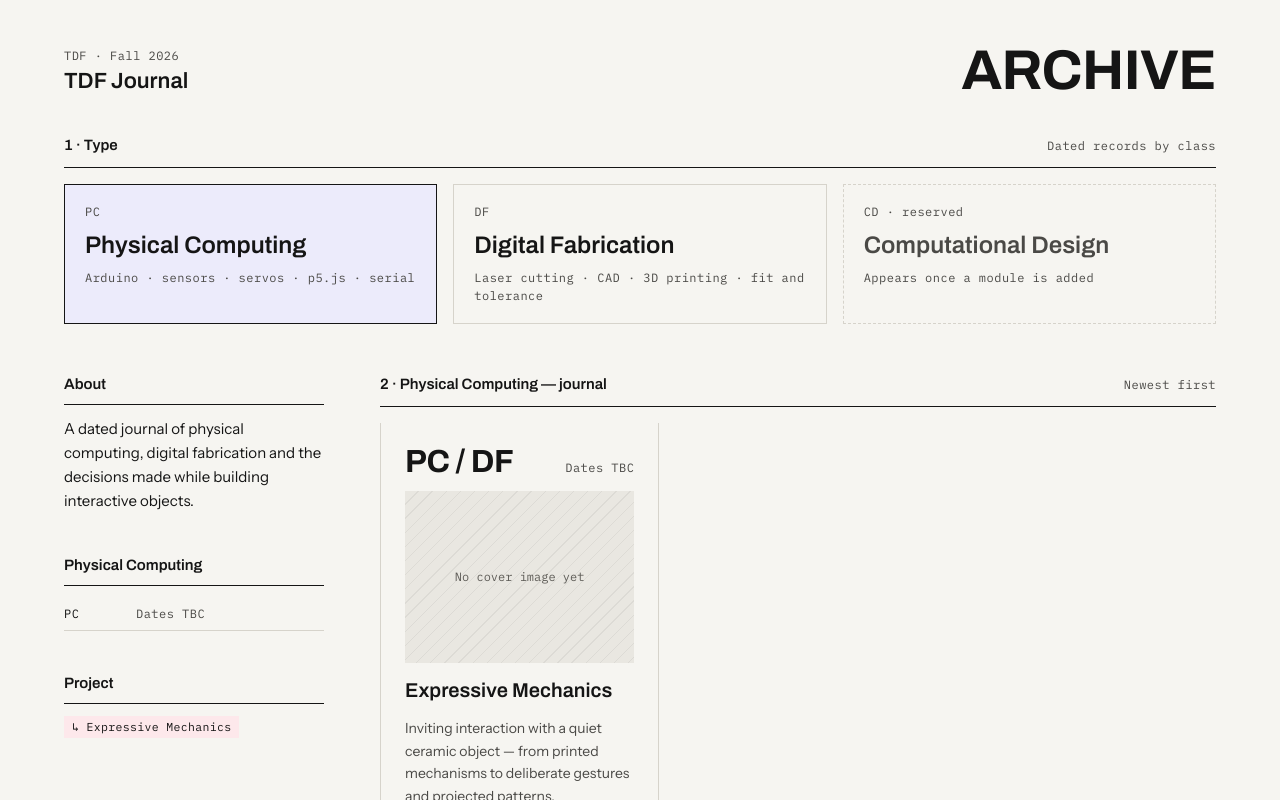
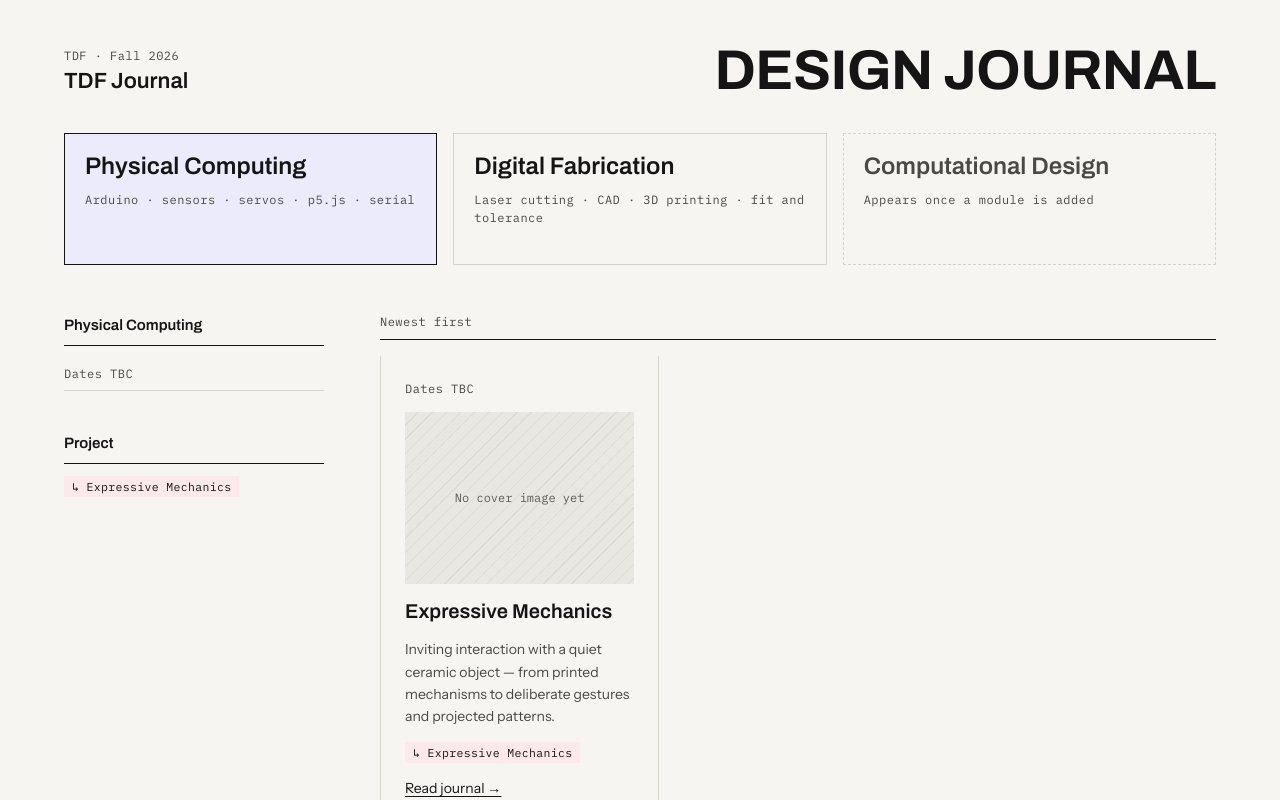
Before and after one commit to Mcflurry-13/tdf-journal, a React (Vite) app: page / in a window 1280 px wide. Shown: the top 800 px of the page. Built offline with nearby package versions, Linux system fonts and the light colour scheme.

Commit message:
Simplify journal homepage and clarify project section titles

```diff
--- a/content/physical-computing/w05/index.mdx
+++ b/content/physical-computing/w05/index.mdx
@@ -12,7 +12,7 @@ status: published
 updatedAt: 2026-10-08
 ---
 
-<Entry date="2026-09-20" title="From a family collection to an interaction">
+<Entry date="2026-09-20" title="Inspiration">
 
 My grandfather collects ceramic crafts, and our home is filled with them. Quiet, fragile and still, they can become easy to overlook. I wanted interaction to bring these objects back into attention and invite associations with family and memory.
 
@@ -25,7 +25,7 @@ A visitor's gesture becomes a projected pattern on a turning vessel. The axisymm
 </Gallery>
 </Entry>
 
-<Entry date="2026-09-20" dateEnd="2026-09-24" title="Iterating the servo mount">
+<Entry date="2026-09-20" dateEnd="2026-09-24" title="Iteration · Servo Mount">
 
 I printed about four mount variants. The early pocket trapped the cable; opening the side helped insertion but reduced support. I revised the walls and added a top-open cable slot so the servo and its wires could lower into place together.
 
@@ -37,7 +37,7 @@ I printed about four mount variants. The early pocket trapped the cable; opening
 <CadViewer src="./files/servo-mount-top-slot.stl" poster="./images/clean-top-slot-trimmed.jpg" caption="Revised mount coupon: supporting walls with a top-open cable slot." />
 </Entry>
 
-<Entry date="2026-09-22" dateEnd="2026-09-24" title="Supporting stable bearing rotation">
+<Entry date="2026-09-22" dateEnd="2026-09-24" title="Iteration · Bearing Support">
 
 The open base let me inspect how the tray was supported. I arranged three upper bearings with three corresponding vertical bearing supports below to guide rotation and keep the tray stable.
 
@@ -54,7 +54,7 @@ The brackets left too much sideways play. Adding spacers and stepped locating pi
 </CadGroup>
 </Entry>
 
-<Entry date="2026-09-22" dateEnd="2026-09-24" title="Fitting the gear to the servo horn">
+<Entry date="2026-09-22" dateEnd="2026-09-24" title="Iteration · Gear Coupling">
 
 The pinion's recess needs to fit the servo arm closely so they rotate together. The first printed pocket jammed at the sharp internal corners; adding rounded relief allowed the arm to seat properly.
 
@@ -72,7 +72,7 @@ I also checked the pinion against the tray gear during assembly, because the hor
 </CadGroup>
 </Entry>
 
-<Entry date="2026-09-24" title="Testing Arduino control">
+<Entry date="2026-09-24" title="Control · Arduino">
 
 The browser sends R to rotate and S to stop. An eight-second timeout stops the motor if no stop command arrives.
 
@@ -83,7 +83,7 @@ The browser sends R to rotate and S to stop. An eight-second timeout stops the m
 <CodeBlock src="./files/turntable_serial_servo.ino" lang="Arduino" />
 </Entry>
 
-<Entry date="2026-09-24" dateEnd="2026-09-29" title="From presence to a deliberate brushstroke">
+<Entry date="2026-09-24" dateEnd="2026-09-29" title="Interaction · Pinch to Draw">
 
 The first version tracked the torso and limbs to detect a person in view. I then switched to MediaPipe Holistic so face and hand tracking could work together, with p5.js drawing the marks.
 
@@ -105,6 +105,6 @@ I tried cloud motifs and Chinese ink-painting prompts, then simplified the decor
 </Gallery>
 </Entry>
 
-<Section title="Prototype in use" intro="The final prototype demonstration.">
+<Section id="prototype-in-use" title="Prototype" intro="The final prototype demonstration.">
 <Video src="./files/prototype-demo-final.mp4" poster="./images/prototype-demo-final-poster.jpg" title="Prototype demonstration" duration="1:00" />
 </Section>
--- a/src/App.tsx
+++ b/src/App.tsx
@@ -57,7 +57,7 @@ function NotFound() {
     <div className="page">
       <p className="mono muted">Not found</p>
       <p>
-        <Link to="/">← Back to the Archive</Link>
+        <Link to="/">← Back to Design Journal</Link>
       </p>
     </div>
   );
--- a/src/components/WeekCard.tsx
+++ b/src/components/WeekCard.tsx
@@ -1,4 +1,4 @@
-import { resolveAsset, typeById } from '../content';
+import { resolveAsset } from '../content';
 import { formatRange } from '../format';
 import { Link } from '../router';
 import type { Week } from '../types';
@@ -11,7 +11,6 @@ export function WeekCard({ week }: { week: Week }) {
   return (
     <article className="card">
       <div className="card-top">
-        <span className="display card-code">{[week.type, ...(week.relatedTypes ?? [])].map(id => typeById(id)?.short).join(' / ')}</span>
         <span className="mono muted">{formatRange(week.dateStart, week.dateEnd)}</span>
       </div>
       {pending ? (
--- a/src/components/WeekHeader.tsx
+++ b/src/components/WeekHeader.tsx
@@ -1,6 +1,6 @@
 import type { ReactNode } from 'react';
 import { sameWeekElsewhere, typeById } from '../content';
-import { formatDate, formatRange, pad2 } from '../format';
+import { formatRange, pad2 } from '../format';
 import { Link } from '../router';
 import type { Week } from '../types';
 import { ProjectTag, TypeTag } from './tags';
@@ -17,11 +17,9 @@ export function WeekHeader({ week, children }: { week: Week; children?: ReactNod
           {week.relatedTypes?.length ? 'Project' : type.short} — W{pad2(week.week)}
         </p>
         <span className="mono">{formatRange(week.dateStart, week.dateEnd)}</span>
-        <span className="mono muted">Updated {formatDate(week.updatedAt) ?? 'TBC'}</span>
       </div>
       <div className="week-head-main">
         <h1 className="week-title">{week.title}</h1>
-        {week.summary && <p className="week-summary">{week.summary}</p>}
         {!!week.projects?.length && (
           <div className="card-tags">
             {week.projects.map((p) => (
--- a/src/components/blocks.tsx
+++ b/src/components/blocks.tsx
@@ -57,11 +57,13 @@ function splitChildren(children: ReactNode) {
  * Left: title (+ optional intro line). Right: the content.
  */
 export function Section({
+  id,
   title,
   intro,
   lead,
   children,
 }: {
+  id?: string;
   title: string;
   intro?: string;
   /** Larger reading size on the right, for Reflection. */
@@ -69,7 +71,7 @@ export function Section({
   children?: ReactNode;
 }) {
   return (
-    <section className={`row row-section${lead ? ' row-lead' : ''}`} id={slugify(title)} data-toc={title}>
+    <section className={`row row-section${lead ? ' row-lead' : ''}`} id={id ?? slugify(title)} data-toc={title}>
       <div className="row-text">
         <header className="row-head">
           <span className="row-meta mono">
--- a/src/pages/ArchivePage.tsx
+++ b/src/pages/ArchivePage.tsx
@@ -21,21 +21,14 @@ export function ArchivePage({ typeId }: { typeId: string }) {
           </Link>
           <span className="mono muted">{site.author}</span>
         </div>
-        <h1 className="display masthead-word">Archive</h1>
+        <h1 className="display masthead-word">Design Journal</h1>
       </header>
 
-      <section className="type-picker" aria-labelledby="type-heading">
-        <div className="section-head">
-          <h2 id="type-heading" className="label">
-            1 · Type
-          </h2>
-          <span className="mono muted">Dated records by class</span>
-        </div>
+      <section className="type-picker" aria-label="Journal categories">
         <nav className="type-tiles" aria-label="Types">
           {types.map((t) =>
             t.reserved ? (
               <div key={t.id} className="type-tile is-reserved" aria-disabled="true">
-                <span className="mono">{t.short} · reserved</span>
                 <span className="type-tile-name">{t.name}</span>
                 <span className="mono muted type-tile-blurb">{t.blurb}</span>
               </div>
@@ -47,7 +40,6 @@ export function ArchivePage({ typeId }: { typeId: string }) {
                 aria-current={t.id === typeId ? 'page' : undefined}
                 style={t.id === typeId ? { background: t.tint } : undefined}
               >
-                <span className="mono muted">{t.short}</span>
                 <span className="type-tile-name">{t.name}</span>
                 <span className="mono muted type-tile-blurb">{t.blurb}</span>
               </Link>
@@ -58,15 +50,10 @@ export function ArchivePage({ typeId }: { typeId: string }) {
 
       <div className="archive-body">
         <aside className="archive-side">
-          <section>
-            <h2 className="side-head">About</h2>
-            <p>{site.about}</p>
-          </section>
           <nav aria-label={`${type.name} weeks`} className="side-weeks">
             <h2 className="side-head">{type.name}</h2>
             {list.map((w) => (
               <Link key={w.path} to={w.path} className="week-row">
-                <span className="mono">{type.short}</span>
                 <span className="mono muted">
                   {formatRange(w.dateStart, w.dateEnd)}
                   {w.status === 'pending' ? ' · pending' : ''}
@@ -88,7 +75,6 @@ export function ArchivePage({ typeId }: { typeId: string }) {
 
         <main>
           <div className="section-head">
-            <h2 className="label">2 · {type.name} — journal</h2>
             <span className="mono muted">Newest first</span>
           </div>
           <nav className="week-chips" aria-label="Jump to week">
--- a/src/pages/ProjectPage.tsx
+++ b/src/pages/ProjectPage.tsx
@@ -11,7 +11,7 @@ export function ProjectPage({ id }: { id: string }) {
       <div className="masthead">
         <div className="masthead-id">
           <Link to="/" className="mono">
-            ← Archive
+            ← Design Journal
           </Link>
           <span className="mono muted">Project</span>
         </div>
--- a/src/pages/WeekPage.tsx
+++ b/src/pages/WeekPage.tsx
@@ -20,7 +20,7 @@ export function WeekPage({ week }: { week: Week }) {
     <div className="week-page">
       <div className="topbar no-print">
         <nav aria-label="Breadcrumb" className="mono crumbs">
-          <Link to="/">Archive</Link>
+          <Link to="/">Design Journal</Link>
           <span className="muted">/</span>
           <Link to={`/${type.id}`}>{type.name}</Link>
           <span className="muted">/</span>
--- a/src/styles/base.css
+++ b/src/styles/base.css
@@ -255,7 +255,7 @@ a.type-tile:hover,
 }
 .week-row {
   display: grid;
-  grid-template-columns: 64px minmax(0, 1fr);
+  grid-template-columns: minmax(0, 1fr);
   gap: 8px;
   padding: 7px 0;
   border-bottom: 1px solid var(--rule-soft);
```
Also changed, not shown: 1 other file (tests, documents, lock files or other folders).
